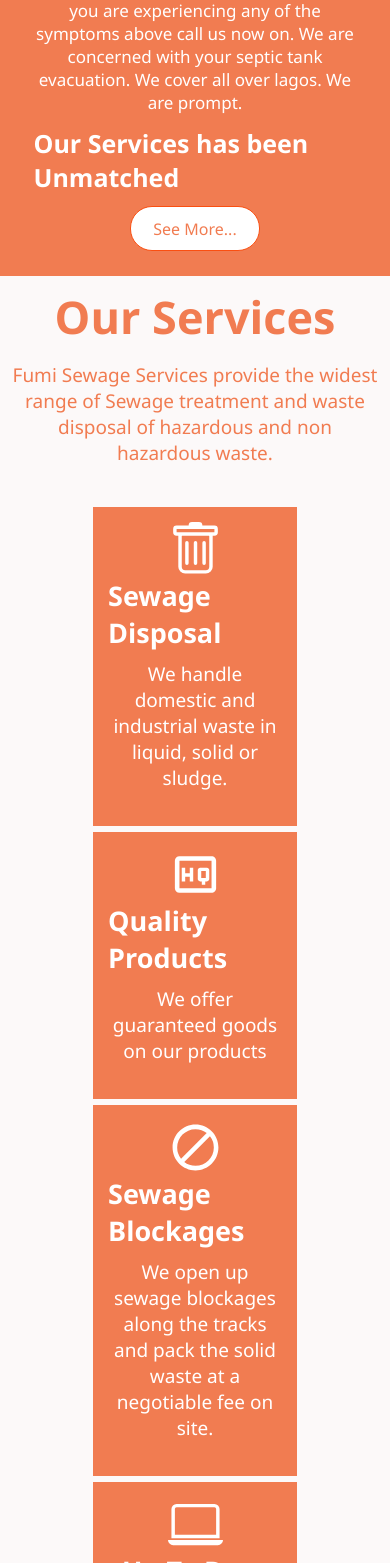
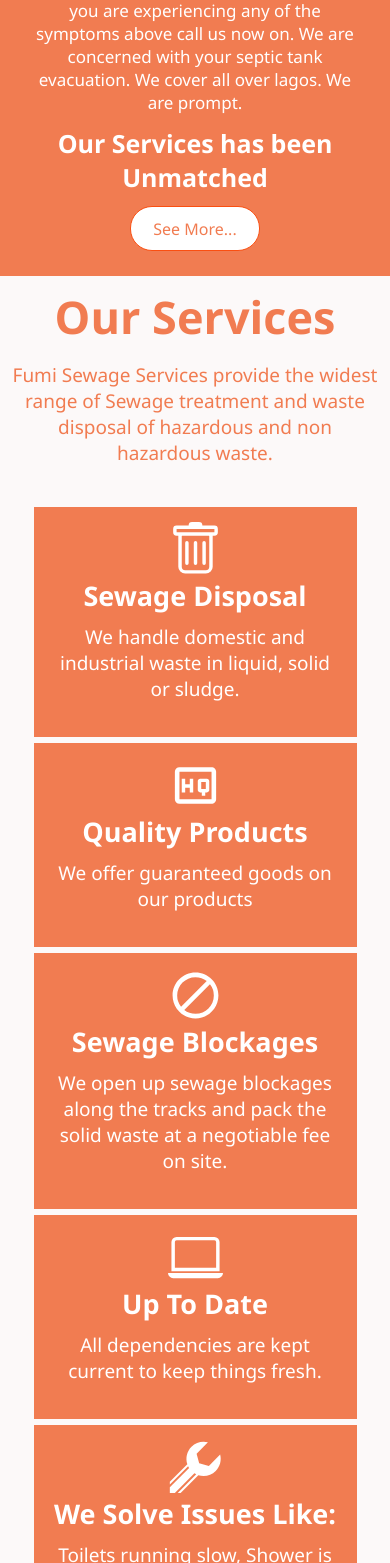
Before and after one commit to AjibadeHassan/Waste-management, a React (Create React App) app: page / in a window 390 px wide. Shown: the part 1525-3088 px from the top of the page. Built offline with nearby package versions, Linux system fonts and the light colour scheme.

Commit message:
second sun

```diff
--- a/src/Components/Servicehome.js
+++ b/src/Components/Servicehome.js
@@ -1,6 +1,7 @@
 import React from 'react'
 import { MdOutlineHighQuality,MdBlock } from 'react-icons/md'
 import { BsTrash,BsLaptop } from 'react-icons/bs'
+import { GiSpanner } from 'react-icons/gi'
 const Servicehome = () => {
   return (
     <div className='Servicehome_container'>
@@ -35,6 +36,7 @@
              to keep things fresh.</p>
         </section>
         <section className='Servicehome_Card'>
+          <GiSpanner className='Serv_icon'/>
           <h3>We Solve Issues Like:</h3>
           <p>Toilets running slow, Shower is running slow,
              Excessive grass growth around the septic tank etc.</p>
--- a/src/Css/Mobile.css
+++ b/src/Css/Mobile.css
@@ -94,6 +94,7 @@
 
     .About_Info h3 {
         width: 100%;
+        text-align: center;
         margin: 12px 0px;
     }
 
@@ -104,6 +105,6 @@
     }
 
     .Servicehome_Card {
-        width: 60%;
+        width: 95%;
     }
 }
--- a/src/Css/Style.css
+++ b/src/Css/Style.css
@@ -169,6 +169,7 @@
 
 .Servicehome_Card h3 {
     font-size: 27px;
+    text-align: center;
     margin-bottom: 10px;
 }
 
```
